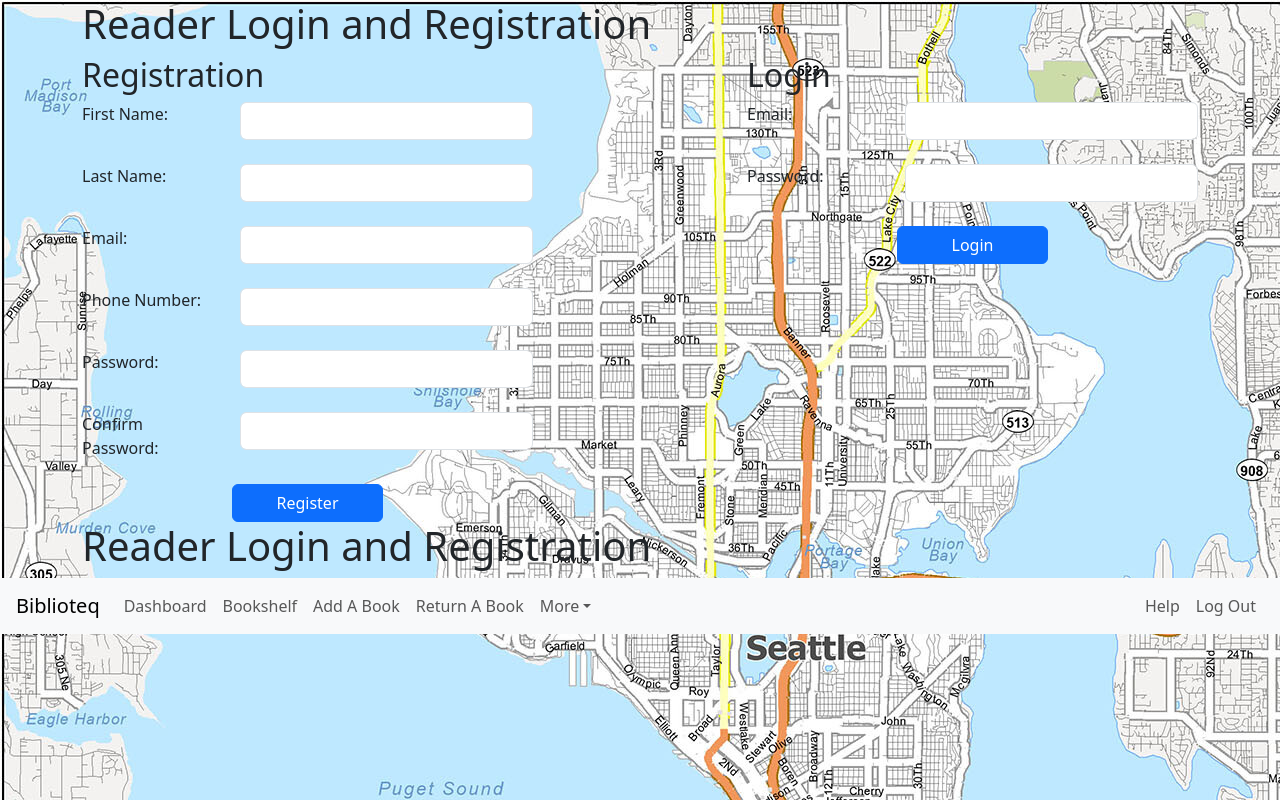
After one commit to hope-crichlow/biblioteq, a Flask app: template biblioteq_app/templates/dump.html in a window 1280 px wide. The commit adds this page. Run offline with Flask 3, Linux system fonts and the light colour scheme; the template is opened without the code that fills it, so the values that code supplies are empty.

```diff
--- /dev/null
+++ b/biblioteq_app/templates/dump.html
@@ -0,0 +1,185 @@
+<!DOCTYPE html>
+<html lang="en">
+	<head>
+		<meta charset="UTF-8" />
+		<meta http-equiv="X-UA-Compatible" content="IE=edge" />
+		<meta name="viewport" content="width=device-width, initial-scale=1.0" />
+		<link
+			href="https://cdn.jsdelivr.net/npm/bootstrap@5.3.0-alpha2/dist/css/bootstrap.min.css"
+			rel="stylesheet"
+			integrity="sha384-aFq/bzH65dt+w6FI2ooMVUpc+21e0SRygnTpmBvdBgSdnuTN7QbdgL+OapgHtvPp"
+			crossorigin="anonymous"
+		/>
+		<link
+			rel="stylesheet"
+			type="text/css"
+			href="{{ url_for('static', filename='style.css') }}"
+		/>
+		<title>Biblioteeq</title>
+	</head>
+	<body>
+		<div class="container">
+			<h1>Reader Login and Registration</h1>
+			<div class="row">
+				<div class="col-sm-5">
+					<h2>Registration</h2>
+					<form action="/register" method="post">
+						<div class="form-group row mb-4">
+							<label for="first_name" class="col-sm-4">First Name: </label>
+							<div class="form-group col-sm-8">
+								<input
+									type="text"
+									name="first_name"
+									id="first_name"
+									class="form-control"
+								/>
+								{% with f_name_error =
+								get_flashed_messages(category_filter=['first_name']) %} {% if
+								f_name_error: %} {% for message in f_name_error: %}
+								<p class="text-danger">{{ message }}</p>
+								{% endfor %} {% endif %} {% endwith %}
+							</div>
+						</div>
+						<div class="form-group row mb-4">
+							<label for="last_name" class="col-sm-4">Last Name: </label>
+							<div class="form-group col-sm-8">
+								<input
+									type="text"
+									name="last_name"
+									id="last_name"
+									class="form-control"
+								/>
+								{% with l_name_error =
+								get_flashed_messages(category_filter=['last_name']) %} {% if
+								l_name_error: %} {% for message in l_name_error: %}
+								<p class="text-danger">{{ message }}</p>
+								{% endfor %} {% endif %} {% endwith %}
+							</div>
+						</div>
+						<div class="form-group row mb-4">
+							<label for="email" class="col-sm-4">Email: </label>
+							<div class="form-group col-sm-8">
+								<input
+									type="text"
+									name="email"
+									id="email"
+									class="form-control"
+								/>
+								{% with email_error =
+								get_flashed_messages(category_filter=['email']) %} {% if
+								email_error: %} {% for message in email_error: %}
+								<p class="text-danger">{{ message }}</p>
+								{% endfor %} {% endif %} {% endwith %}
+							</div>
+						</div>
+						<div class="form-group row mb-4">
+							<label for="phone_number" class="col-sm-4">Phone Number: </label>
+							<div class="form-group col-sm-8">
+								<input
+									type="text"
+									name="phone_number"
+									id="phone_number"
+									class="form-control"
+								/>
+								{% with phone_number_error =
+								get_flashed_messages(category_filter=['phone_number']) %} {% if
+								phone_number_error: %} {% for message in phone_number_error: %}
+								<p class="text-danger">{{ message }}</p>
+								{% endfor %} {% endif %} {% endwith %}
+							</div>
+						</div>
+						<div class="form-group row mb-4">
+							<label for="password" class="col-sm-4">Password: </label>
+							<div class="form-group col-sm-8">
+								<input
+									type="password"
+									name="password"
+									id="password"
+									class="form-control"
+								/>
+								{% with password_error =
+								get_flashed_messages(category_filter=['password']) %} {% if
+								password_error: %} {% for message in password_error: %}
+								<p class="text-danger">{{ message }}</p>
+								{% endfor %} {% endif %} {% endwith %}
+							</div>
+						</div>
+						<div class="form-group row mb-4">
+							<label for="confirm_password" class="col-sm-4"
+								>Confirm Password:
+							</label>
+							<div class="form-group col-sm-8">
+								<input
+									type="password"
+									name="confirm_password"
+									id="confirm_password"
+									class="form-control"
+								/>
+							</div>
+						</div>
+						<input
+							type="submit"
+							value="Register"
+							class="col-sm-4 offset-sm-4 btn btn-primary"
+						/>
+					</form>
+				</div>
+				<div class="col-sm-5 offset-sm-2">
+					<h2>Login</h2>
+					<form action="/login" method="post">
+						<div class="form-group row mb-4">
+							<label for="email" class="col-sm-4">Email: </label>
+							<div class="form-group col-sm-8">
+								<input
+									type="text"
+									name="email"
+									id="email"
+									class="form-control"
+								/>
+								{% with email_error =
+								get_flashed_messages(category_filter=['login_email']) %} {% if
+								email_error: %} {% for message in email_error: %}
+								<p class="text-danger">{{ message }}</p>
+								{% endfor %} {% endif %} {% endwith %}
+							</div>
+						</div>
+						<div class="form-group row mb-4">
+							<label for="password" class="col-sm-4">Password: </label>
+							<div class="form-group col-sm-8">
+								<input
+									type="password"
+									name="password"
+									id="password"
+									class="form-control"
+								/>
+							</div>
+						</div>
+						<input
+							type="submit"
+							value="Login"
+							class="col-sm-4 offset-sm-4 btn btn-primary"
+						/>
+					</form>
+				</div>
+			</div>
+		</div>
+	</body>
+</html>
+<div class="container">
+	<h1>Reader Login and Registration</h1>
+	<div class="row"></div>
+</div>
+
+
+
+{% extends "base.html" %}
+{% block title %}Dashboard{% endblock title%}
+{% block head%} {{ super() }} {% endblock head %}
+{% block content %}
+
+{% endblock content %}
+
+{% block register_action %} {% endblock register_action %}
+<form action= "/register" method="post">
+
+  <h2>Hi {{ user.first_name|capitalize }}! Schedule Your Next Return</h2>
```
Also changed, not shown: biblioteq_app/controllers/drivers.py (added, +54 -0 lines), biblioteq_app/models/driver.py (added, +135 -0 lines), biblioteq_app/templates/driver_dashboard.html (added, +50 -0 lines), biblioteq_app/templates/driver_login.html (added, +7 -0 lines), biblioteq_app/templates/driver_reg.html (added, +7 -0 lines), biblioteq_app/templates/index.html (+6 -1 lines).
